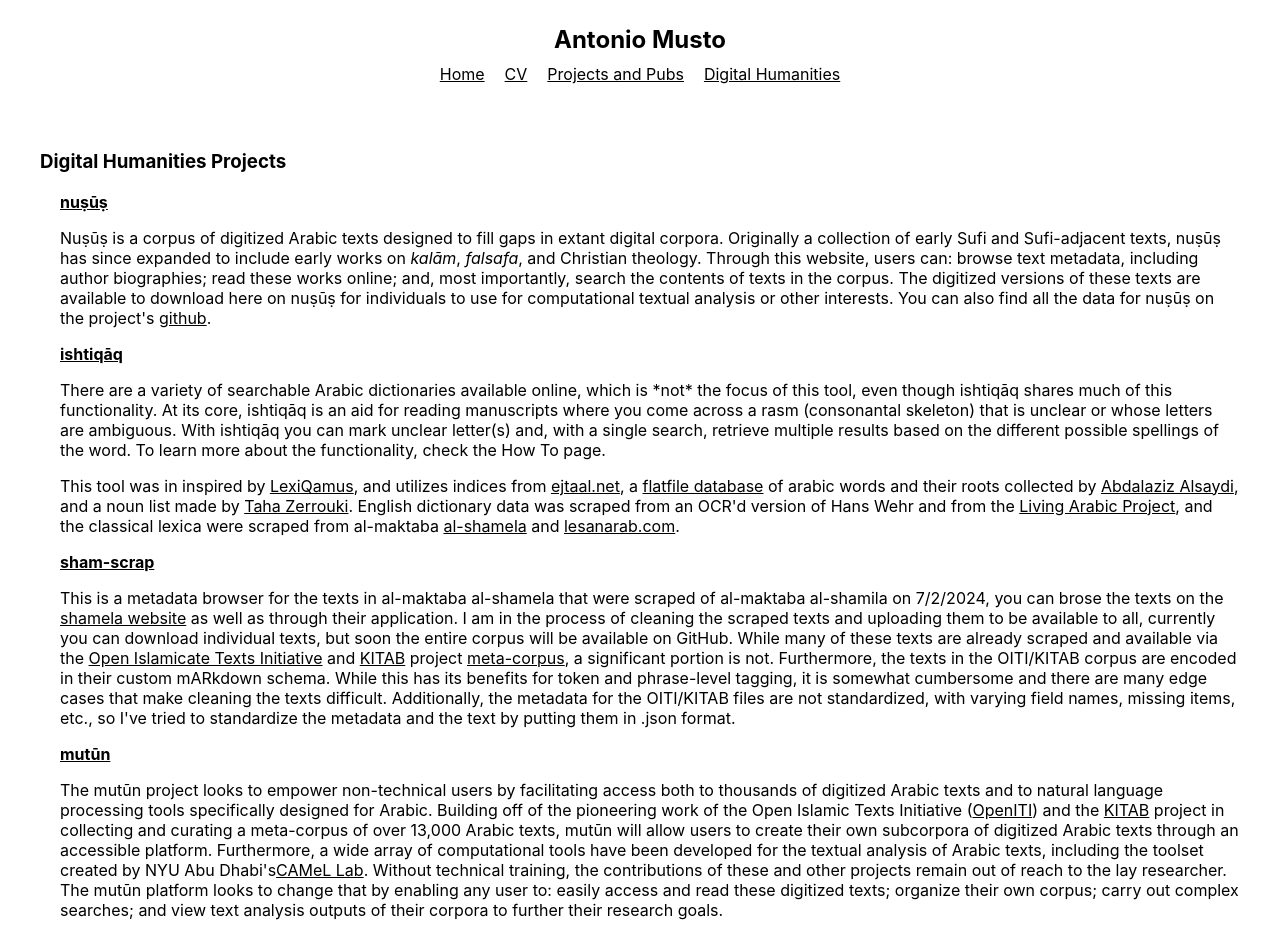
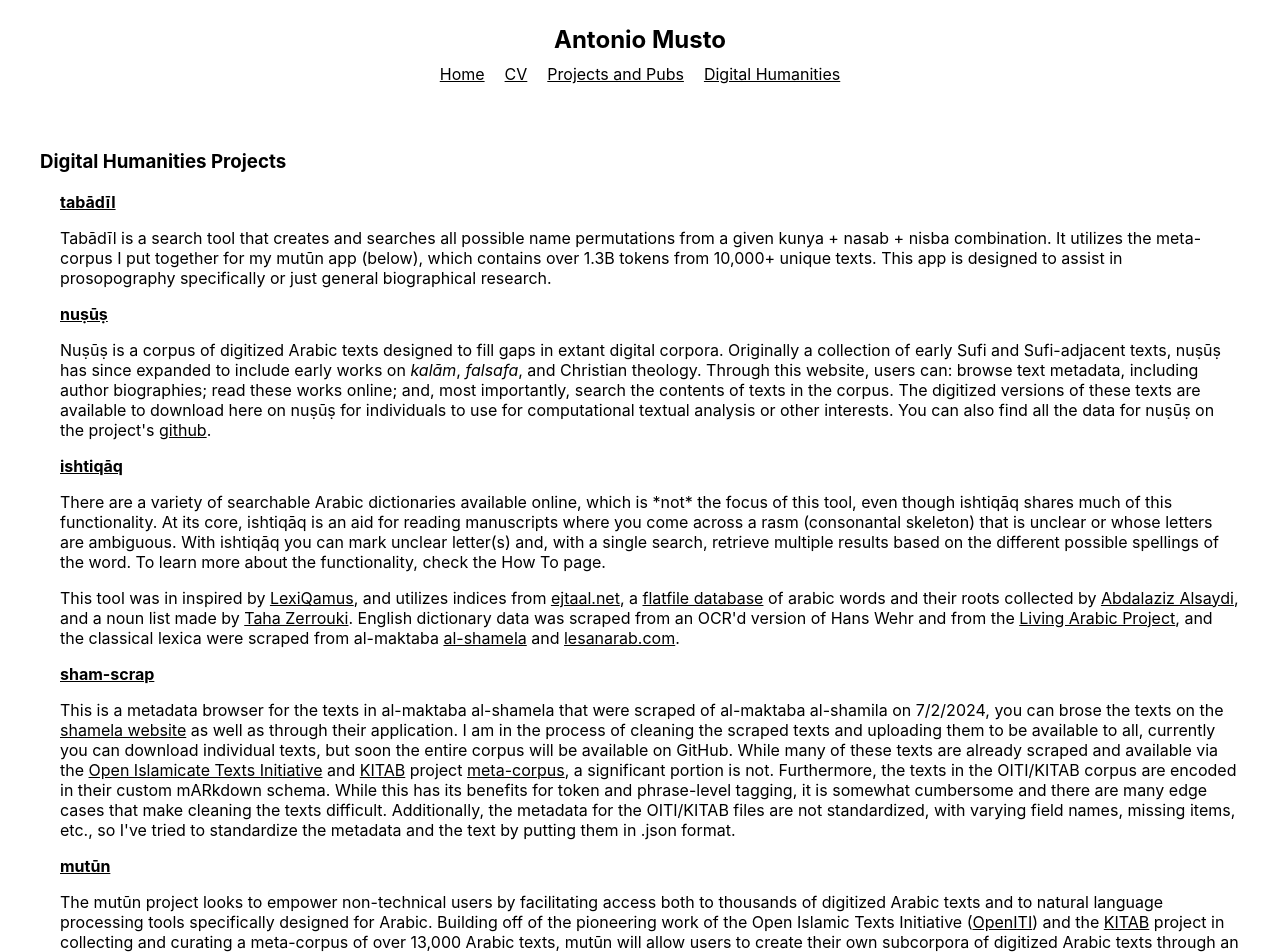
Before and after one commit to ammusto/antoniomusto, a React (Create React App) app: page /dh-projects in a window 1280 px wide. Shown: the top 952 px of the page. Built offline with nearby package versions, Linux system fonts and the light colour scheme.

Commit message:
added tabādīl

```diff
--- a/src/components/DHProjects.js
+++ b/src/components/DHProjects.js
@@ -6,8 +6,12 @@
             <h3>Digital Humanities Projects</h3>
             <ul>
                 <li>
+                    <strong><a href='https://tabadil.pages.dev/'>tabādīl</a></strong>
+                    <p>Tabādīl is a search tool that creates and searches all possible name permutations from a given kunya + nasab + nisba combination. It utilizes the meta-corpus I put together for my mutūn app (below), which contains over 1.3B tokens from 10,000+ unique texts. This app is designed to assist in prosopography specifically or just general biographical research.</p>
+                </li>
+                <li>
                     <strong><a href='https://nusus-static.pages.dev/'>nuṣūṣ</a></strong>
-                    <p><p>Nuṣūṣ is a corpus of digitized Arabic texts designed to fill gaps in extant digital corpora. Originally a collection of early Sufi and Sufi-adjacent texts, nuṣūṣ has since expanded to include early works on <em>kalām</em>, <em>falsafa</em>, and Christian theology. Through this website, users can: browse text metadata, including author biographies; read these works online; and, most importantly, search the contents of texts in the corpus. The digitized versions of these texts are available to download here on nuṣūṣ for individuals to use for computational textual analysis or other interests. You can also find all the data for nuṣūṣ on the project's <a href="https://github.com/ammusto/nusus-static">github</a>.</p></p>
+                    <p>Nuṣūṣ is a corpus of digitized Arabic texts designed to fill gaps in extant digital corpora. Originally a collection of early Sufi and Sufi-adjacent texts, nuṣūṣ has since expanded to include early works on <em>kalām</em>, <em>falsafa</em>, and Christian theology. Through this website, users can: browse text metadata, including author biographies; read these works online; and, most importantly, search the contents of texts in the corpus. The digitized versions of these texts are available to download here on nuṣūṣ for individuals to use for computational textual analysis or other interests. You can also find all the data for nuṣūṣ on the project's <a href="https://github.com/ammusto/nusus-static">github</a>.</p>
                 </li>
                 <li>
                     <strong><a href='https://www.ishtiqaq.com/'>ishtiqāq</a></strong>
@@ -15,11 +19,11 @@
                 <p>This tool was in inspired by <a href="https://www.lexiqamus.com/en">LexiQamus</a>, and utilizes indices from <a href="https://www.ejtaal.net">ejtaal.net</a>, a <a href="https://github.com/alsaydi/root-ext-service/blob/main/data/word-root-table.txt">flatfile database</a> of arabic words and their roots collected by <a href="https://github.com/alsaydi">Abdalaziz Alsaydi</a>, and a noun list made by <a href="https://github.com/linuxscout/arramooz/">Taha Zerrouki</a>. English dictionary data was scraped from an OCR'd version of Hans Wehr and from the <a href="https://www.livingarabic.com/">Living Arabic Project</a>, and the classical lexica were scraped from al-maktaba <a href="www.shamela.ws">al-shamela</a> and <a href="https://www.lesanarab.com/">lesanarab.com</a>.</p>
                 <li>
                     <strong><a href='https://sham-scrap.pages.dev/'>sham-scrap</a></strong>
-                    <p><p>This is a metadata browser for the texts in al-maktaba al-shamela that were scraped of al-maktaba al-shamila on 7/2/2024, you can brose the texts on the <a href="http://www.shamela.ws">shamela website</a> as well as through their application. I am in the process of cleaning the scraped texts and uploading them to be available to all, currently you can download individual texts, but soon the entire corpus will be available on GitHub. While many of these texts are already scraped and available via the <a href="https://openiti.org/">Open Islamicate Texts Initiative</a> and <a href="https://kitab-project.org/">KITAB</a> project <a href="https://zenodo.org/records/10007820">meta-corpus</a>, a significant portion is not. Furthermore, the texts in the OITI/KITAB corpus are encoded in their custom mARkdown schema. While this has its benefits for token and phrase-level tagging, it is somewhat cumbersome and there are many edge cases that make cleaning the texts difficult. Additionally, the metadata for the OITI/KITAB files are not standardized, with varying field names, missing items, etc., so I've tried to standardize the metadata and the text by putting them in .json format.</p></p>
+                    <p>This is a metadata browser for the texts in al-maktaba al-shamela that were scraped of al-maktaba al-shamila on 7/2/2024, you can brose the texts on the <a href="http://www.shamela.ws">shamela website</a> as well as through their application. I am in the process of cleaning the scraped texts and uploading them to be available to all, currently you can download individual texts, but soon the entire corpus will be available on GitHub. While many of these texts are already scraped and available via the <a href="https://openiti.org/">Open Islamicate Texts Initiative</a> and <a href="https://kitab-project.org/">KITAB</a> project <a href="https://zenodo.org/records/10007820">meta-corpus</a>, a significant portion is not. Furthermore, the texts in the OITI/KITAB corpus are encoded in their custom mARkdown schema. While this has its benefits for token and phrase-level tagging, it is somewhat cumbersome and there are many edge cases that make cleaning the texts difficult. Additionally, the metadata for the OITI/KITAB files are not standardized, with varying field names, missing items, etc., so I've tried to standardize the metadata and the text by putting them in .json format.</p>
                 </li>
                 <li>
                     <strong><a href='https://www.mutun.io/'>mutūn</a></strong>
-                    <p><p>The mutūn project looks to empower non-technical users by
+                    <p>The mutūn project looks to empower non-technical users by
                         facilitating access both to thousands of digitized Arabic texts and
                         to natural language processing tools specifically designed for Arabic. Building off of the
                         pioneering work of the Open Islamic Texts Initiative (<a href="https://openiti.org/">OpenITI</a>)
@@ -40,7 +44,7 @@
                         own corpus;
                         carry out complex searches; and view text analysis outputs of their corpora to further their
                         research goals.
-                    </p></p>
+                    </p>
                 </li>
             </ul>
         </div>
```
Also changed, not shown: 1 other file (tests, documents, lock files or other folders).
